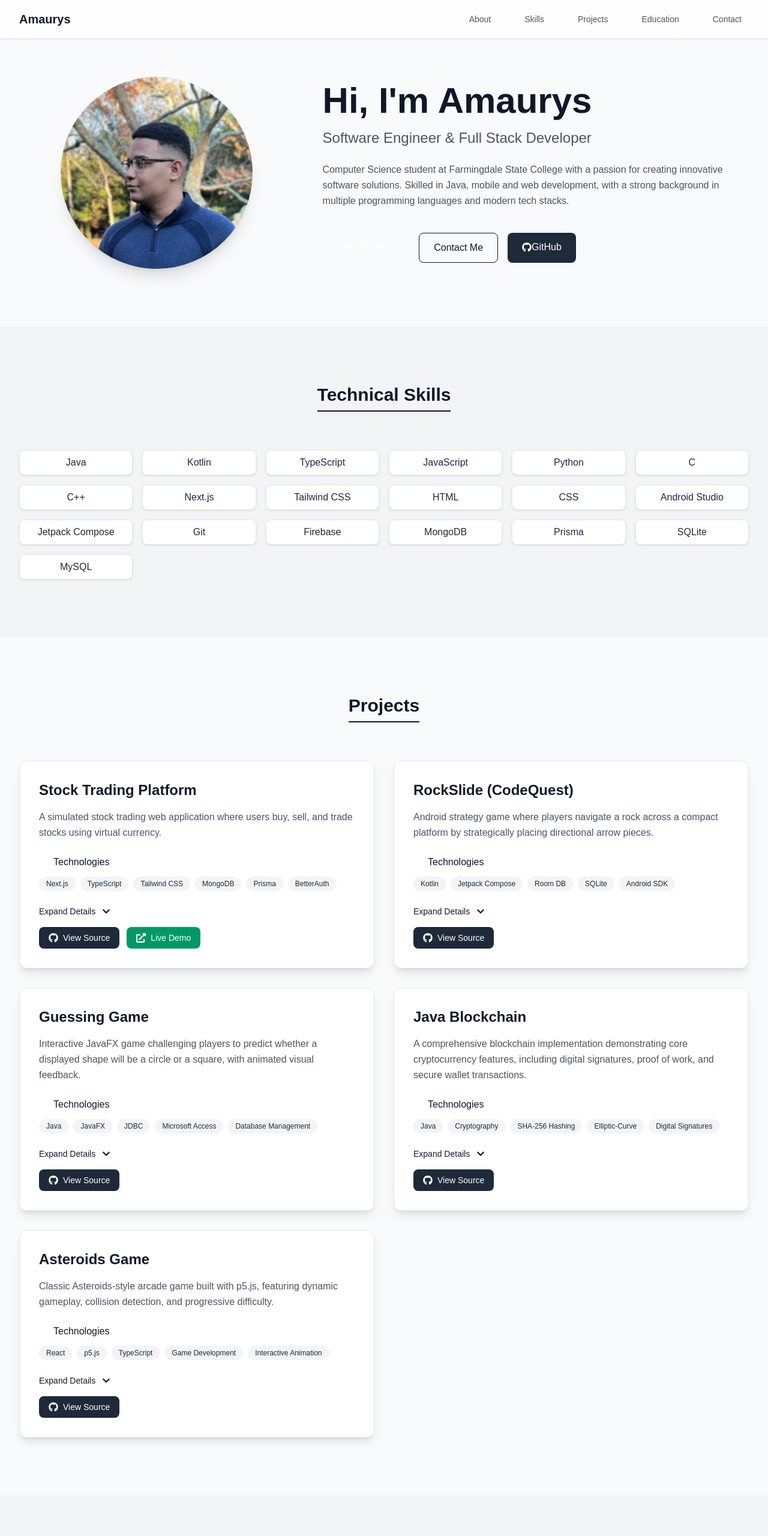
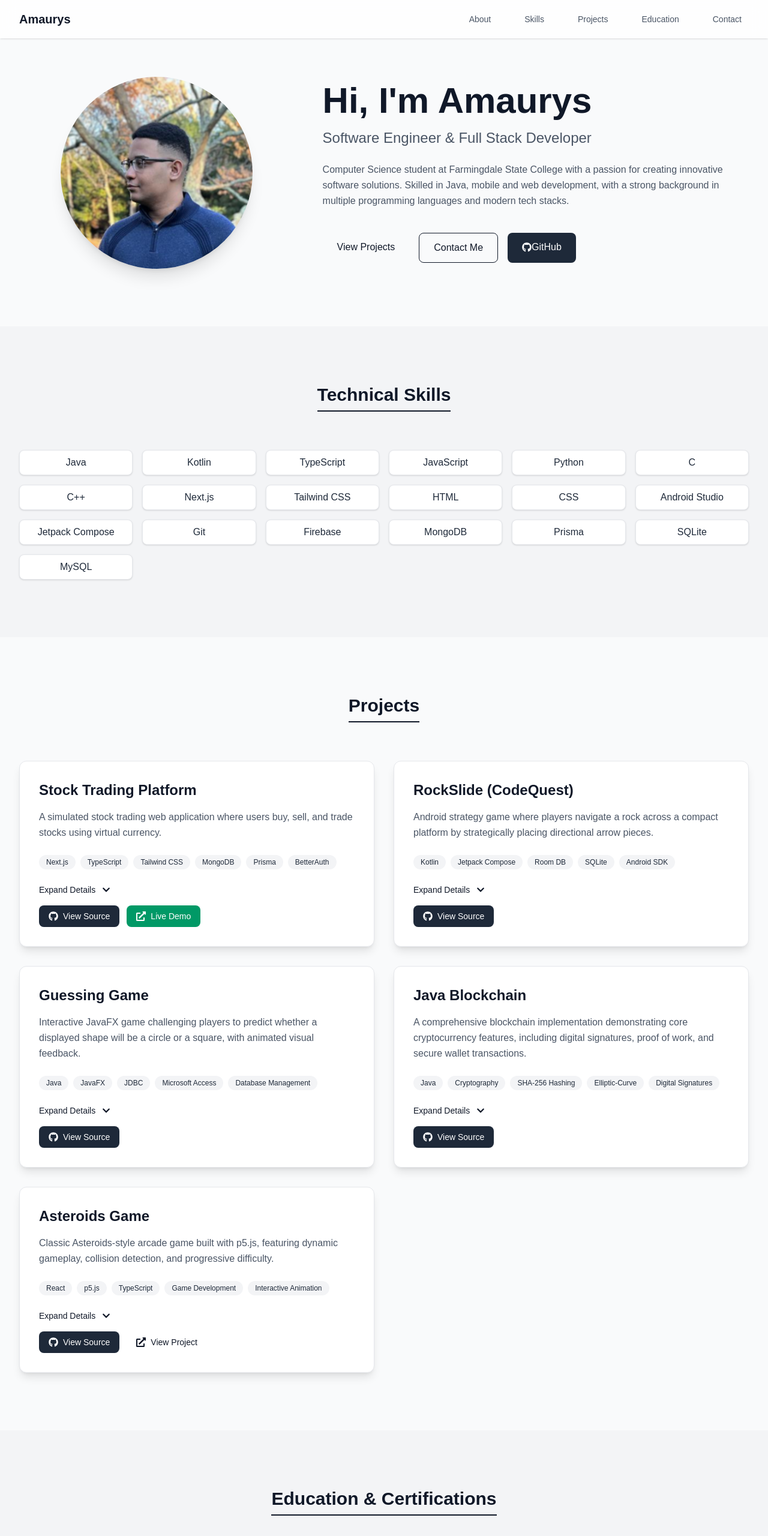
Before and after one commit to AmaurysM/amaurysdm-PersonalWebsite, a Next.js app: page / in a window 1280 px wide. Shown: the top 2560 px of the page at 60% size. Built offline with nearby package versions, Linux system fonts and the light colour scheme.

Commit message:
Refactor ProjectItem and Home components for improved styling and accessibility

```diff
--- a/src/app/components/ProjectItem.tsx
+++ b/src/app/components/ProjectItem.tsx
@@ -46,7 +46,6 @@ const ProjectItem = ({
         </p>
 
         <div className="mb-6">
-          <SectionHeading title="Technologies" />
           <motion.div
             className="flex flex-wrap gap-2"
             initial="hidden"
@@ -129,8 +128,8 @@ const ProjectItem = ({
               {...(!isInternalLink ? { target: '_blank', rel: 'noopener noreferrer' } : {})}
               className={`inline-flex items-center px-4 py-2 rounded-lg text-sm font-medium transition-colors gap-2 ${
                 isInternalLink
-                  ? 'bg-primary text-white hover:bg-primary-dark'
-                  : 'bg-emerald-600 text-white hover:bg-emerald-700'
+                  ? 'bg-primary text-primary hover:bg-primary-dark dark:hover:bg-gray-600 hover:bg-gray-200'
+                  : 'bg-emerald-600 text-white hover:bg-emerald-700 dark:text-primary'
               }`}
             >
               <FaExternalLinkAlt className="w-4 h-4" />
--- a/src/app/page.tsx
+++ b/src/app/page.tsx
@@ -71,13 +71,13 @@ const Home = () => {
             <div className="flex flex-wrap gap-4 pt-4">
               <a
                 href="#projects"
-                className="px-6 py-3 bg-primary rounded-lg text-white font-medium hover:bg-primary-dark transition-colors"
+                className="px-6 py-3 bg-primary rounded-lg text-primary font-medium hover:bg-gray-200 transition-colors"
               >
                 View Projects
               </a>
               <a
                 href="#contact"
-                className="px-6 py-3 border border-primary text-primary rounded-lg font-medium hover:bg-primary hover:text-white transition-colors"
+                className="px-6 py-3 border border-primary text-primary rounded-lg font-medium hover:bg-primary hover:bg-gray-200 transition-colors"
               >
                 Contact Me
               </a>
```
